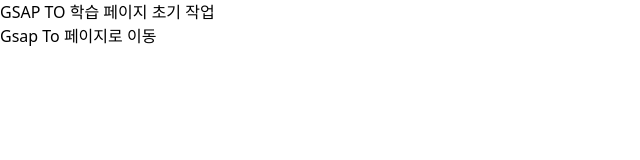
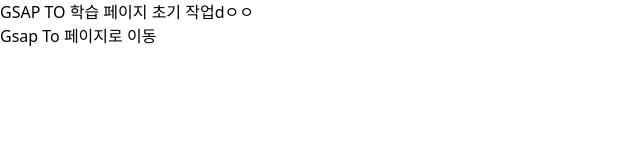
Before and after one commit to eeeunhey/GSAP_Project, a React (Vite) app in the folder GSAP_React/: page / in a window 1280 px wide. Shown: the top 160 px of the page, without its empty margins (0-640 px from the left). Built offline with nearby package versions, Linux system fonts and the light colour scheme.

Commit message:
홈페이지 수정

```diff
--- a/GSAP_React/src/pages/HomePage.jsx
+++ b/GSAP_React/src/pages/HomePage.jsx
@@ -6,7 +6,7 @@
     <div>
         <div>
             <h1>
-                GSAP TO 학습 페이지 초기 작업
+                GSAP TO 학습 페이지 초기 작업dㅇㅇ
 
             </h1>
             <Link to="/gaspTo">Gsap To 페이지로 이동</Link>
```
